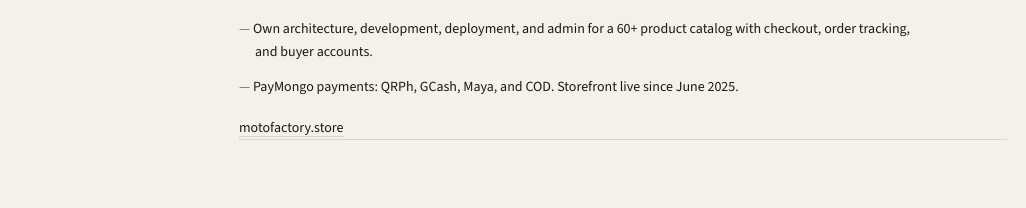
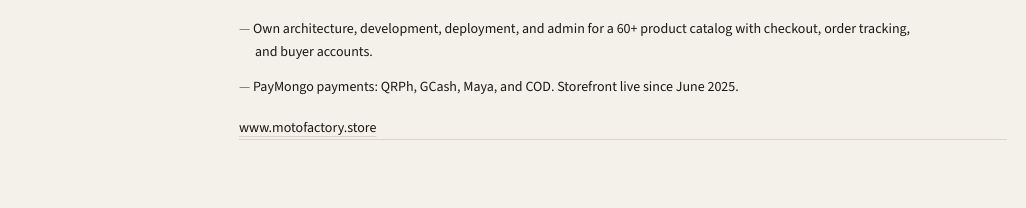
Before and after one commit to JovelLabay/jovellabay-portfolio, a Next.js app: page / in a window 1280 px wide. Shown: the part 1288-1496 px from the top of the page, without its empty margins (121-1147 px from the left). Built offline with nearby package versions, Linux system fonts and the light colour scheme.

Commit message:
moto factor www added

```diff
--- a/app/layout.tsx
+++ b/app/layout.tsx
@@ -30,7 +30,7 @@ const jsonLd = {
     addressLocality: "Cagayan de Oro City",
     addressCountry: "PH",
   },
-  sameAs: [site.github, "https://billouvent.com", "https://motofactory.store"],
+  sameAs: [site.github, "https://billouvent.com", "https://www.motofactory.store"],
   knowsAbout: [
     "React",
     "Next.js",
--- a/lib/profile.ts
+++ b/lib/profile.ts
@@ -39,7 +39,7 @@ export const work = [
   },
   {
     name: "Moto Factory",
-    href: "https://motofactory.store",
+    href: "https://www.motofactory.store",
     period: "Jun 2025 — Present",
     role: "Founder & Full-Stack Engineer",
     summary: "Live motorcycle-parts store for riders across the Philippines.",
```
